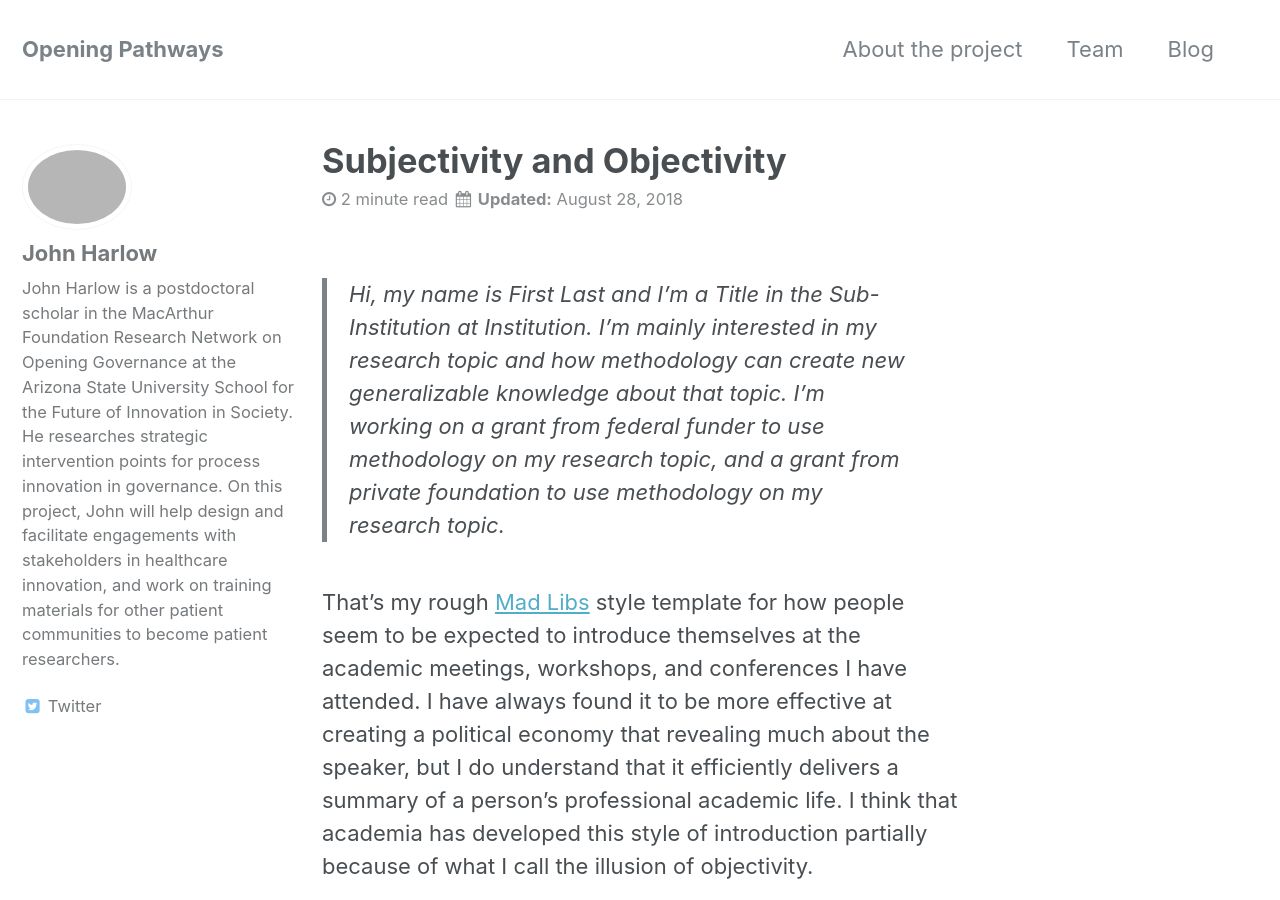
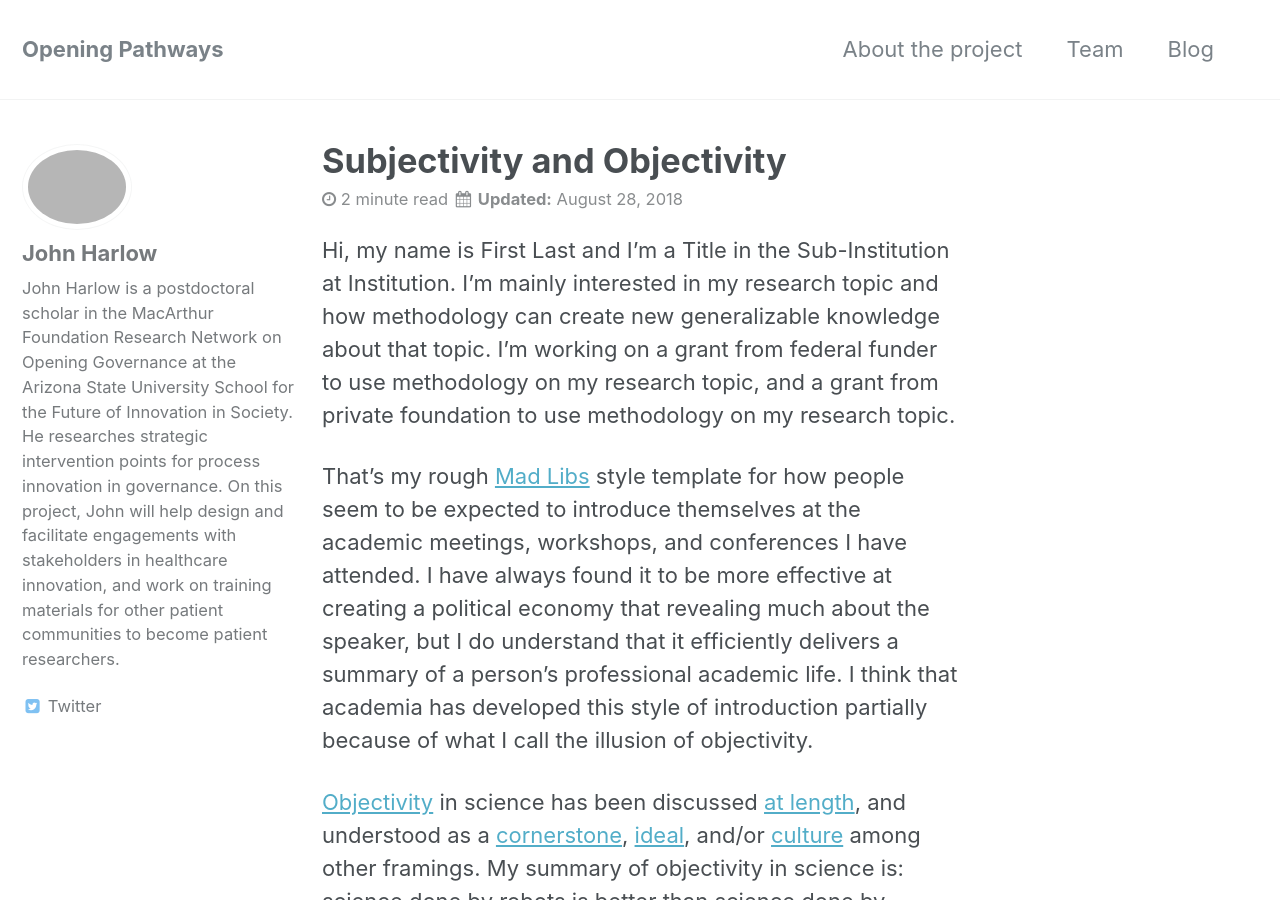
Before and after one commit to opening-pathways/website, a Jekyll site: the page built from _posts/2018-08-28-Subjectivity-Objectivity.md, in a window 1280 px wide and 900 px high. Built offline with Jekyll 4.4.1, drawn with Linux system fonts in a browser that asks for light colours.

Commit message:
Remove potential markdown error

```diff
--- a/_posts/2018-08-28-Subjectivity-Objectivity.md
+++ b/_posts/2018-08-28-Subjectivity-Objectivity.md
@@ -7,7 +7,7 @@
 comments: true
 ---
 
->Hi, my name is First Last and I’m a Title in the Sub-Institution at Institution. I’m mainly interested in my research topic and how methodology can create new generalizable knowledge about that topic. I’m working on a grant from federal funder to use methodology on my research topic, and a grant from private foundation to use methodology on my research topic.
+Hi, my name is First Last and I’m a Title in the Sub-Institution at Institution. I’m mainly interested in my research topic and how methodology can create new generalizable knowledge about that topic. I’m working on a grant from federal funder to use methodology on my research topic, and a grant from private foundation to use methodology on my research topic.
 
 That’s my rough [Mad Libs](http://www.madlibs.com/) style template for how people seem to be expected to introduce themselves at the academic meetings, workshops, and conferences I have attended. I have always found it to be more effective at creating a political economy that revealing much about the speaker, but I do understand that it efficiently delivers a summary of a person’s professional academic life. I think that academia has developed this style of introduction partially because of what I call the illusion of objectivity.
 
```
